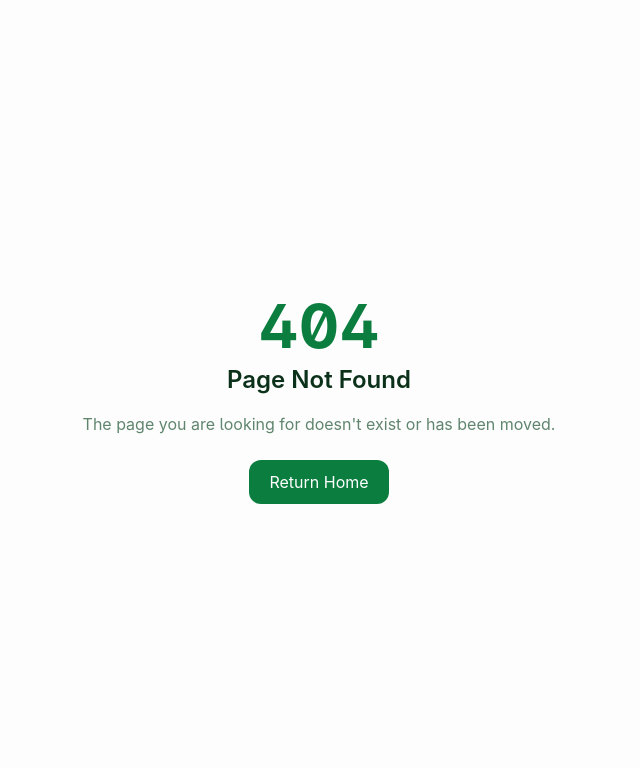
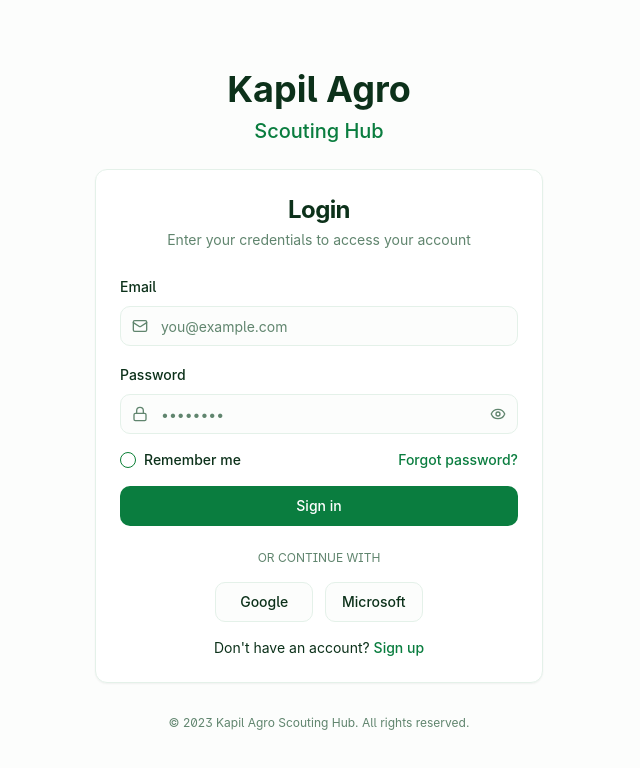
Before and after one commit to swamy-pavaman/agro-scouting-hub, a React (Vite) app: page /login in a window 1280 px wide. Before the commit this address had no page. Shown: the top 768 px of the page, without its empty margins (321-961 px from the left). Built offline with nearby package versions, Linux system fonts and the light colour scheme.

Commit message:
Add login screen
Implement the login screen with necessary UI components.

```diff
--- a/src/App.tsx
+++ b/src/App.tsx
@@ -4,6 +4,8 @@ import { Toaster as Sonner } from "@/components/ui/sonner";
 import { TooltipProvider } from "@/components/ui/tooltip";
 import { QueryClient, QueryClientProvider } from "@tanstack/react-query";
 import { BrowserRouter, Routes, Route, Navigate } from "react-router-dom";
+import Index from "./pages/Index";
+import Login from "./pages/Login";
 import SupervisorHome from "./pages/SupervisorHome";
 import ManagerHome from "./pages/ManagerHome";
 import TaskSubmission from "./pages/TaskSubmission";
@@ -22,8 +24,9 @@ const App = () => (
       <Sonner />
       <BrowserRouter>
         <Routes>
-          {/* Default route redirects to supervisor home */}
-          <Route path="/" element={<Navigate to="/supervisor" replace />} />
+          {/* Landing and auth routes */}
+          <Route path="/" element={<Index />} />
+          <Route path="/login" element={<Login />} />
 
           {/* Supervisor routes */}
           <Route path="/supervisor" element={<SupervisorHome />} />
--- a/src/pages/Index.tsx
+++ b/src/pages/Index.tsx
@@ -13,7 +13,7 @@ const Index = () => {
 
       <div className="grid grid-cols-1 md:grid-cols-2 gap-6 w-full max-w-2xl animate-fade-in">
         <Link
-          to="/supervisor"
+          to="/login"
           className="flex flex-col items-center p-8 bg-white rounded-xl border border-border shadow-sm hover:shadow-md transition-shadow"
         >
           <div className="w-20 h-20 rounded-full bg-agro-light flex items-center justify-center mb-4">
@@ -26,7 +26,7 @@ const Index = () => {
         </Link>
 
         <Link
-          to="/manager"
+          to="/login"
           className="flex flex-col items-center p-8 bg-white rounded-xl border border-border shadow-sm hover:shadow-md transition-shadow"
         >
           <div className="w-20 h-20 rounded-full bg-agro-light flex items-center justify-center mb-4">
--- /dev/null
+++ b/src/pages/Login.tsx
@@ -0,0 +1,200 @@
+
+import { useState } from "react";
+import { useNavigate, Link } from "react-router-dom";
+import { z } from "zod";
+import { useForm } from "react-hook-form";
+import { zodResolver } from "@hookform/resolvers/zod";
+import { Lock, Mail, Eye, EyeOff } from "lucide-react";
+import { Form, FormControl, FormField, FormItem, FormLabel, FormMessage } from "@/components/ui/form";
+import { Input } from "@/components/ui/input";
+import { Button } from "@/components/ui/button";
+import { Card, CardContent, CardHeader, CardTitle, CardDescription, CardFooter } from "@/components/ui/card";
+import { Checkbox } from "@/components/ui/checkbox";
+import { useToast } from "@/hooks/use-toast";
+
+const loginSchema = z.object({
+  email: z.string().email({ message: "Please enter a valid email" }),
+  password: z.string().min(6, { message: "Password must be at least 6 characters" }),
+  rememberMe: z.boolean().default(false),
+});
+
+type LoginFormValues = z.infer<typeof loginSchema>;
+
+const Login = () => {
+  const [showPassword, setShowPassword] = useState(false);
+  const navigate = useNavigate();
+  const { toast } = useToast();
+
+  // Initialize the form with validation
+  const form = useForm<LoginFormValues>({
+    resolver: zodResolver(loginSchema),
+    defaultValues: {
+      email: "",
+      password: "",
+      rememberMe: false,
+    },
+  });
+
+  const onSubmit = (data: LoginFormValues) => {
+    // Simulating login - in a real application, this would connect to an auth provider
+    console.log("Login data:", data);
+
+    // Show success toast
+    toast({
+      title: "Login successful",
+      description: "Welcome back to Kapil Agro Scouting Hub",
+    });
+
+    // Redirect to the dashboard based on role (just going to supervisor for now)
+    setTimeout(() => {
+      navigate("/supervisor");
+    }, 1000);
+  };
+
+  const togglePasswordVisibility = () => {
+    setShowPassword(!showPassword);
+  };
+
+  return (
+    <div className="min-h-screen flex flex-col items-center justify-center bg-background px-4">
+      <div className="text-center mb-6 animate-fade-in">
+        <h1 className="text-4xl font-bold mb-2">Kapil Agro</h1>
+        <p className="text-xl text-agro-primary font-medium">Scouting Hub</p>
+      </div>
+
+      <Card className="w-full max-w-md animate-fade-in">
+        <CardHeader className="space-y-1">
+          <CardTitle className="text-2xl font-bold text-center">Login</CardTitle>
+          <CardDescription className="text-center">
+            Enter your credentials to access your account
+          </CardDescription>
+        </CardHeader>
+        <CardContent>
+          <Form {...form}>
+            <form onSubmit={form.handleSubmit(onSubmit)} className="space-y-4">
+              <FormField
+                control={form.control}
+                name="email"
+                render={({ field }) => (
+                  <FormItem>
+                    <FormLabel>Email</FormLabel>
+                    <FormControl>
+                      <div className="relative">
+                        <Mail className="absolute left-3 top-3 h-4 w-4 text-muted-foreground" />
+                        <Input
+                          placeholder="you@example.com"
+                          className="pl-10"
+                          {...field}
+                        />
+                      </div>
+                    </FormControl>
+                    <FormMessage />
+                  </FormItem>
+                )}
+              />
+
+              <FormField
+                control={form.control}
+                name="password"
+                render={({ field }) => (
+                  <FormItem>
+                    <FormLabel>Password</FormLabel>
+                    <FormControl>
+                      <div className="relative">
+                        <Lock className="absolute left-3 top-3 h-4 w-4 text-muted-foreground" />
+                        <Input
+                          type={showPassword ? "text" : "password"}
+                          placeholder="••••••••"
+                          className="pl-10"
+                          {...field}
+                        />
+                        <button
+                          type="button"
+                          className="absolute right-3 top-3 text-muted-foreground hover:text-foreground"
+                          onClick={togglePasswordVisibility}
+                        >
+                          {showPassword ? (
+                            <EyeOff className="h-4 w-4" />
+                          ) : (
+                            <Eye className="h-4 w-4" />
+                          )}
+                        </button>
+                      </div>
+                    </FormControl>
+                    <FormMessage />
+                  </FormItem>
+                )}
+              />
+
+              <div className="flex items-center justify-between">
+                <FormField
+                  control={form.control}
+                  name="rememberMe"
+                  render={({ field }) => (
+                    <div className="flex items-center space-x-2">
+                      <Checkbox
+                        id="rememberMe"
+                        checked={field.value}
+                        onCheckedChange={field.onChange}
+                      />
+                      <label
+                        htmlFor="rememberMe"
+                        className="text-sm font-medium leading-none peer-disabled:cursor-not-allowed peer-disabled:opacity-70"
+                      >
+                        Remember me
+                      </label>
+                    </div>
+                  )}
+                />
+                <Link
+                  to="/forgot-password"
+                  className="text-sm font-medium text-agro-primary hover:underline"
+                >
+                  Forgot password?
+                </Link>
+              </div>
+
+              <Button type="submit" className="w-full bg-agro-primary hover:bg-agro-primary/90">
+                Sign in
+              </Button>
+            </form>
+          </Form>
+        </CardContent>
+        <CardFooter className="flex flex-col space-y-4">
+          <div className="relative">
+            <div className="absolute inset-0 flex items-center">
+              <span className="w-full border-t" />
+            </div>
+            <div className="relative flex justify-center text-xs uppercase">
+              <span className="bg-card px-2 text-muted-foreground">
+                Or continue with
+              </span>
+            </div>
+          </div>
+
+          <div className="grid grid-cols-2 gap-3">
+            <Button variant="outline" className="w-full">
+              Google
+            </Button>
+            <Button variant="outline" className="w-full">
+              Microsoft
+            </Button>
+          </div>
+
+          <div className="text-center text-sm">
+            Don't have an account?{" "}
+            <Link to="/signup" className="font-medium text-agro-primary hover:underline">
+              Sign up
+            </Link>
+          </div>
+        </CardFooter>
+      </Card>
+
+      <div className="mt-8 text-center text-xs text-muted-foreground">
+        <p>© 2023 Kapil Agro Scouting Hub. All rights reserved.</p>
+      </div>
+    </div>
+  );
+};
+
+export default Login;
```
